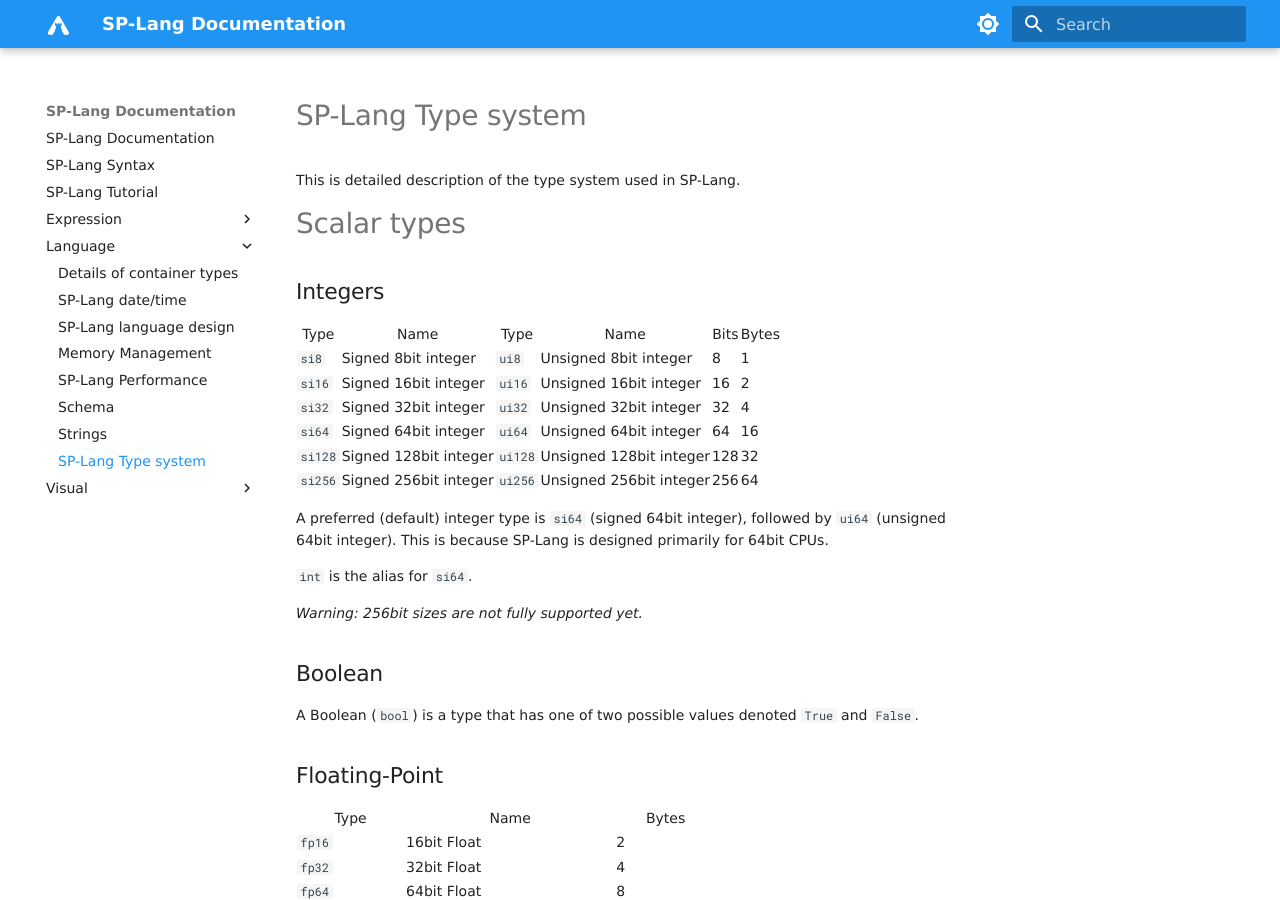
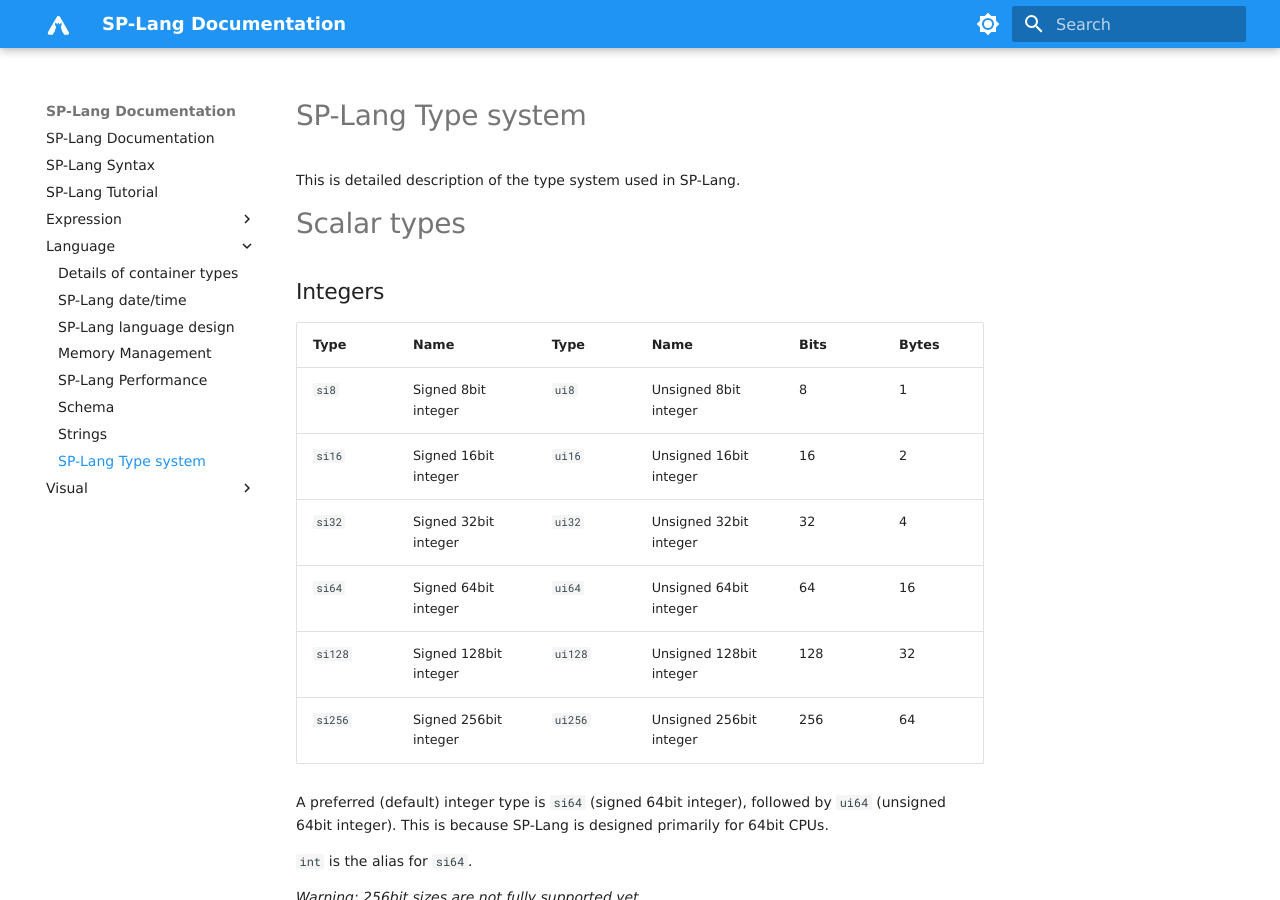
Before and after one commit to TeskaLabs/splang-docs, an MkDocs documentation site: the page built from docs/language/type-system.md, in a window 1280 px wide and 900 px high. Built offline with MkDocs 1.6.1 and Material for MkDocs 9.7.7, drawn with Linux system fonts in a browser that asks for light colours; some web fonts are replaced.

Commit message:
Corrects tables layout

```diff
--- a/docs/language/type-system.md
+++ b/docs/language/type-system.md
@@ -11,63 +11,14 @@ This is detailed description of the type system used in SP-Lang.
 
 ## Integers
 
-
-<table class="table">
-<colgroup>
-	<col />
-	<col />
-</colgroup>
-
-<colgroup>
-	<col class="bg-gray"/>
-	<col class="bg-gray"/>
-</colgroup>
-
-<colgroup>
-	<col />
-	<col />
-</colgroup>
-
-<thead>
-  <tr class="bg-gray">
-    <th>Type</th><th>Name</th>
-    <th>Type</th><th>Name</th>
-    <th>Bits</th><th>Bytes</th>
-  </tr>
-</thead>
-<tbody>
-  <tr>
-    <td><code>si8</code></td><td>Signed 8bit integer</td>
-    <td><code>ui8</code></td><td>Unsigned 8bit integer</td>
-    <td>8</td><td>1</td>
-  </tr>
-  <tr>
-    <td><code>si16</code></td><td>Signed 16bit integer</td>
-    <td><code>ui16</code></td><td>Unsigned 16bit integer</td>
-    <td>16</td><td>2</td>
-  </tr>
-  <tr>
-    <td><code>si32</code></td><td>Signed 32bit integer</td>
-    <td><code>ui32</code></td><td>Unsigned 32bit integer</td>
-    <td>32</td><td>4</td>
-  </tr>
-  <tr>
-    <td><code>si64</code></td><td>Signed 64bit integer</td>
-    <td><code>ui64</code></td><td>Unsigned 64bit integer</td>
-    <td>64</td><td>16</td>
-  </tr>
-  <tr>
-    <td><code>si128</code></td><td>Signed 128bit integer</td>
-    <td><code>ui128</code></td><td>Unsigned 128bit integer</td>
-    <td>128</td><td>32</td>
-  </tr>
-  <tr>
-    <td><code>si256</code></td><td>Signed 256bit integer</td>
-    <td><code>ui256</code></td><td>Unsigned 256bit integer</td>
-    <td>256</td><td>64</td>
-  </tr>
-</tbody>
-</table>
+|Type|Name|Type|Name|Bits|Bytes|
+|:----|:----|:----|:----|:----|:----|
+|`si8`|Signed 8bit integer|`ui8`|Unsigned 8bit integer|8|1|
+|`si16`|Signed 16bit integer|`ui16`|Unsigned 16bit integer|16|2|
+|`si32`|Signed 32bit integer|`ui32`|Unsigned 32bit integer|32|4|
+|`si64`|Signed 64bit integer|`ui64`|Unsigned 64bit integer|64|16|
+|`si128`|Signed 128bit integer|`ui128`|Unsigned 128bit integer|128|32|
+|`si256`|Signed 256bit integer|`ui256`|Unsigned 256bit integer|256|64|
 
 A preferred (default) integer type is `si64` (signed 64bit integer), followed by `ui64` (unsigned 64bit integer).
 This is because SP-Lang is designed primarily for 64bit CPUs.
@@ -85,27 +36,12 @@ A Boolean (`bool`) is a type that has one of two possible values denoted `True`
 
 ## Floating-Point
 
-<table class="table" style="width: 30em;">
-<thead>
-  <tr class="bg-gray">
-    <th>Type</th><th>Name</th><th>Bytes</th>
-  </tr>
-</thead>
-<tbody>
-  <tr>
-    <td><code>fp16</code></td><td>16bit Float</td><td>2</td>
-  </tr>
-  <tr>
-    <td><code>fp32</code></td><td>32bit Float</td><td>4</td>
-  </tr>
-  <tr>
-    <td><code>fp64</code></td><td>64bit Float</td><td>8</td>
-  </tr>
-  <tr>
-    <td><code>fp128</code></td><td>128bit Float</td><td>16</td>
-  </tr>
-</tbody>
-</table>
+|Type|Name|Bytes|
+|:----|:----|:----|
+|`fp16`|16bit Float|2|
+|`fp32`|32bit Float|4|
+|`fp64`|64bit Float|8|
+|`fp128`|128bit Float|16|
 
 Warning: Alias `float` translates to `fp64` which translates to LLVM `double` (different from alias `float`).
 
```
Also changed, not shown: docs/language/date-time.md (+5 -1 lines).
